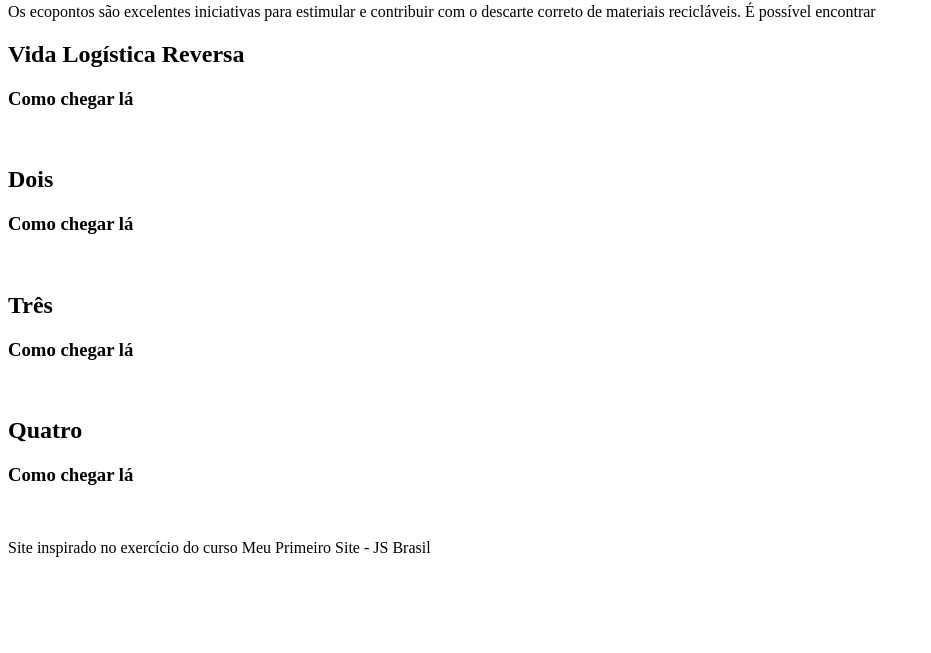
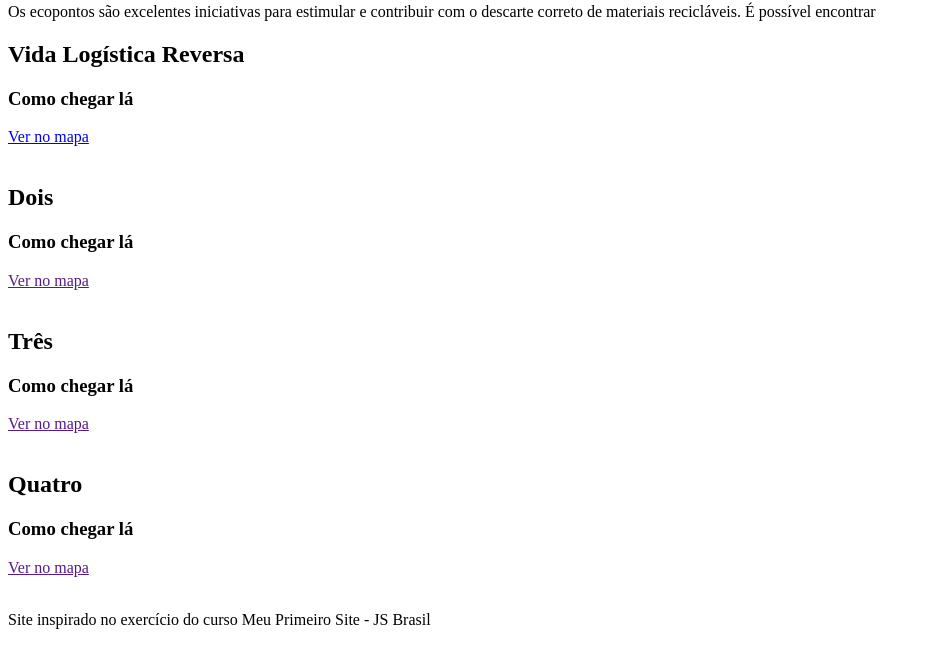
Before and after one commit to patriciasantana9/ecopontos_feira, a plain HTML site: page index.html in a window 1280 px wide. Shown: the part 147-800 px from the top of the page, without its empty margins (0-931 px from the left). Drawn offline with Linux system fonts and the light colour scheme.

Commit message:
acréscimo de tags para links de endereço

```diff
--- a/index.html
+++ b/index.html
@@ -26,7 +26,7 @@
 
         <section>
           <h3>Como chegar lá</h3>
-          <p></p>
+          <a href="https://maps.app.goo.gl/fm1RSYrVdxsZpSbt9">Ver no mapa</a>
         </section>
 
         <img alt="" src="">
@@ -37,7 +37,7 @@
 
         <section>
           <h3>Como chegar lá</h3>
-          <p></p>
+          <a href="">Ver no mapa</a>
         </section>
 
         <img alt="" src="">
@@ -48,7 +48,7 @@
 
         <section>
           <h3>Como chegar lá</h3>
-          <p></p>
+          <a href="">Ver no mapa</a>
         </section>
 
         <img alt="" src="">
@@ -59,7 +59,7 @@
 
         <section>
           <h3>Como chegar lá</h3>
-          <p></p>
+          <a href="">Ver no mapa</a>
         </section>
 
         <img alt="" src="">
```
